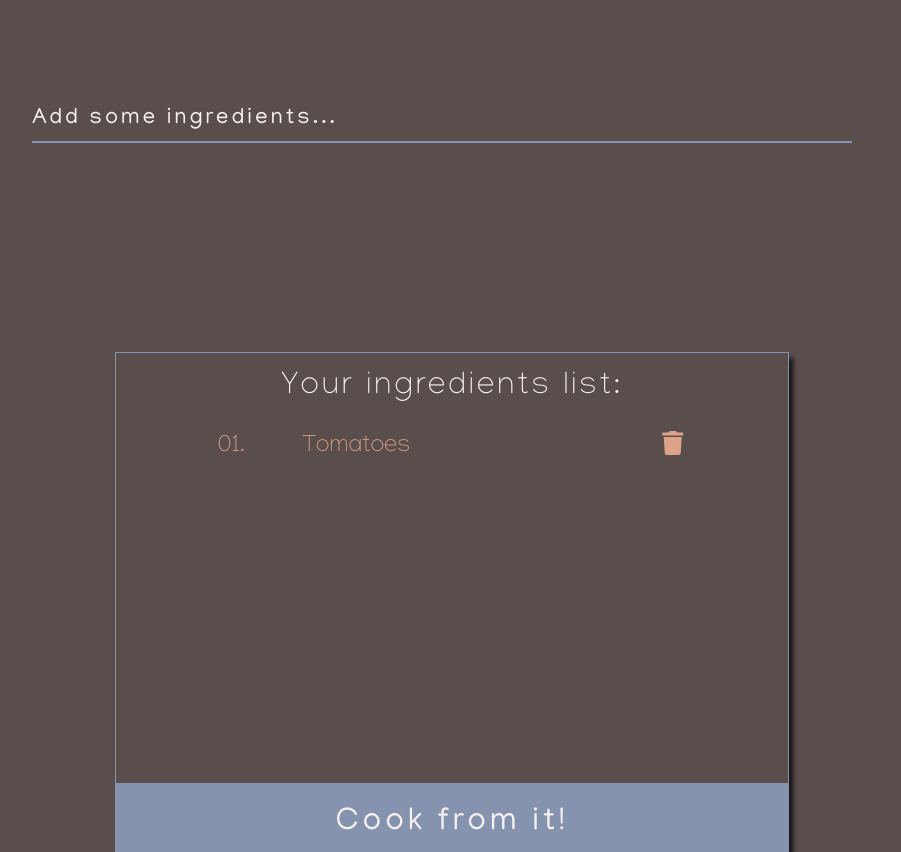
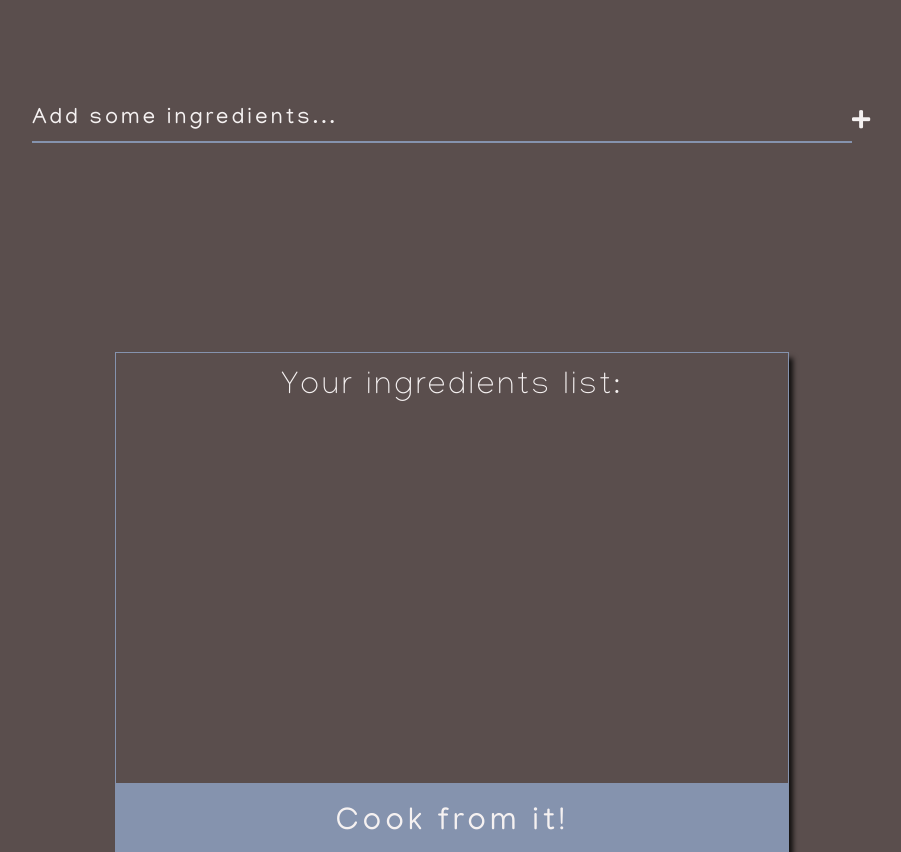
Before and after one commit to explodgf/cookfromit, a PHP site: page /find_recipe.php in a window 1280 px wide. Shown: the part 523-1375 px from the top of the page, without its empty margins (188-1089 px from the left). Run offline with PHP 8.4, Linux system fonts and the light colour scheme; data comes from the database, SQL or seed files in the repository; some libraries are stand-ins or nearby versions.

Commit message:
Search engin for Findrecipe added. Css hot fix

```diff
--- a/css/sass/pages/_findrecipe.scss
+++ b/css/sass/pages/_findrecipe.scss
@@ -87,7 +87,8 @@
         height: auto;
         margin-top: 100px !important;
         position: relative;
-        display: inline-block;
+        display: flex;
+        align-items: center;
         input[type="text"]{
             background: none;
             height:auto;
@@ -108,13 +109,18 @@
                 box-sizing: border-box;
             }
         }
+        i {
+            color: #F5F1F1;
+            font-size: 1.3em;
+            cursor: pointer;
+        }
         .result {
             position: absolute;
             z-index: 999;
             top: 100%;
             left: 0;
             background: #8593ae;
-            width: 100%;
+            width: calc(100% - 20px);
             max-height: 160px;
             overflow-y: auto;
             p {
@@ -206,7 +212,8 @@
             height: calc(100% - 150px);
             overflow-y: auto;
             display: flex;
-            justify-content: center;
+            align-items: center;
+            flex-direction: column;
             .ingredient {
                 width: 80%;
                 height: 50px;
--- a/css/styles.css
+++ b/css/styles.css
@@ -1849,7 +1849,8 @@ li {
   height: auto;
   margin-top: 100px !important;
   position: relative;
-  display: inline-block;
+  display: flex;
+  align-items: center;
 }
 .find-rec-container .search-ing input[type=text] {
   background: none;
@@ -1871,13 +1872,18 @@ li {
   width: 100%;
   box-sizing: border-box;
 }
+.find-rec-container .search-ing i {
+  color: #F5F1F1;
+  font-size: 1.3em;
+  cursor: pointer;
+}
 .find-rec-container .search-ing .result {
   position: absolute;
   z-index: 999;
   top: 100%;
   left: 0;
   background: #8593ae;
-  width: 100%;
+  width: calc(100% - 20px);
   max-height: 160px;
   overflow-y: auto;
 }
@@ -1970,7 +1976,8 @@ li {
   height: calc(100% - 150px);
   overflow-y: auto;
   display: flex;
-  justify-content: center;
+  align-items: center;
+  flex-direction: column;
 }
 .find-rec-container .ing-list-form .ing-box .ingredient {
   width: 80%;
--- a/templates/findrecipe.php
+++ b/templates/findrecipe.php
@@ -45,7 +45,9 @@
                     <h2>Second Step<br><span>Add some ingredients from you fridge</span></h2>
                 </div>
                 <div class="search-ing">
-                    <input type="text" autocomplete="off" placeholder="Add some ingredients..." />
+                    <input class="ig" type="text" autocomplete="off" placeholder="Add some ingredients..." />
+                    <input hidden class="igId"/>
+                    <i id="add" class="fas fa-plus"></i>
                     <div class="result" id="scroll">
                     </div>
                 </div>
@@ -54,17 +56,12 @@
                 <form class="ing-list-form">
                         <h1>Your ingredients list:</h1>
                         <div class="ing-box" id="scroll">
-                            <div class="ingredient">
-                                <div>01.</div>
-                                <h2>Tomatoes</h2>
-                                <div class="trash"><i class="fas fa-trash"></i></div>
-                            </div>
                         </div>
                         <input type="submit" value="Cook from it!" class="submit"/>
                 </form>
                 <div class="third">
                     <img src="public/assets/arrow.svg">
-                    <h2>Third sStep<br><span>Find something for you!</span></h2>
+                    <h2>Third Step<br><span>Find something for you!</span></h2>
                 </div>
             </div>
         </section>
@@ -114,3 +111,42 @@
         }
     });
 </script>
+<script>
+$(document).ready(function(){
+    $('.search-ing input[type="text"]').on("keyup input", function(){
+        var inputVal = $(this).val();
+        var resultDropdown = $(this).siblings(".result");
+        if(inputVal.length){
+            $.get("helpers/search_handler.php", {term: inputVal}).done(function(data){
+                resultDropdown.html(data);
+            });
+        } else{
+            resultDropdown.empty();
+        }
+    });
+
+    $(document).on("click", ".result div", function(){
+        $(this).parents(".search-ing").find('input[type="text"]').val($('p',this).text());
+        $(this).parents(".search-ing").find('.igId').val($('#igid',this).text());
+        $(this).parent(".result").empty();
+    });
+});
+</script>
+<script>
+$(document).ready(function(){
+    $(document).on("click", "#add", function(){
+        var ingredient = $('.ig').val();
+        var ingredientId = $('.igId').val();
+        if(ingredient != 'No matches found' && ingredient != '') {
+            $(".ing-box").append('<div class="ingredient" id="ig"><input hidden name="igId[]" type="text" autocomplete="off" required value="'+ ingredientId +'"/><h2>' + ingredient + '</h2><div class="trash" id="remove" ><i class="fas fa-trash"></i></div></div>');
+            $('.ig').val('');
+        } else {
+            $('.ig').val('');
+            $('.igId').val('');
+        }
+    });
+    $('.ing-box').on('click','#remove', function () {
+        $(this).parent('#ig').remove();
+    });
+});
+</script>
```
Also changed, not shown: 1 other file.
